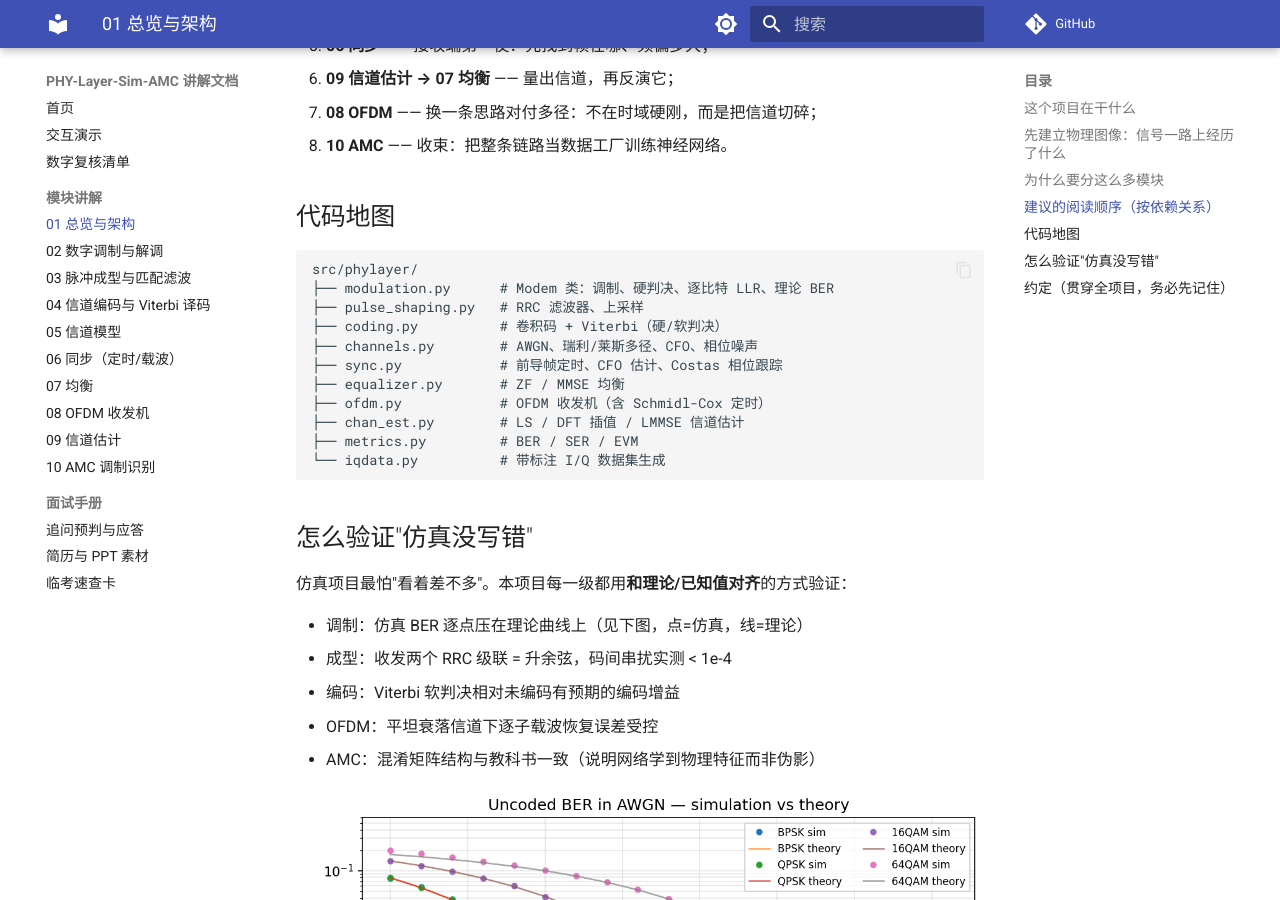
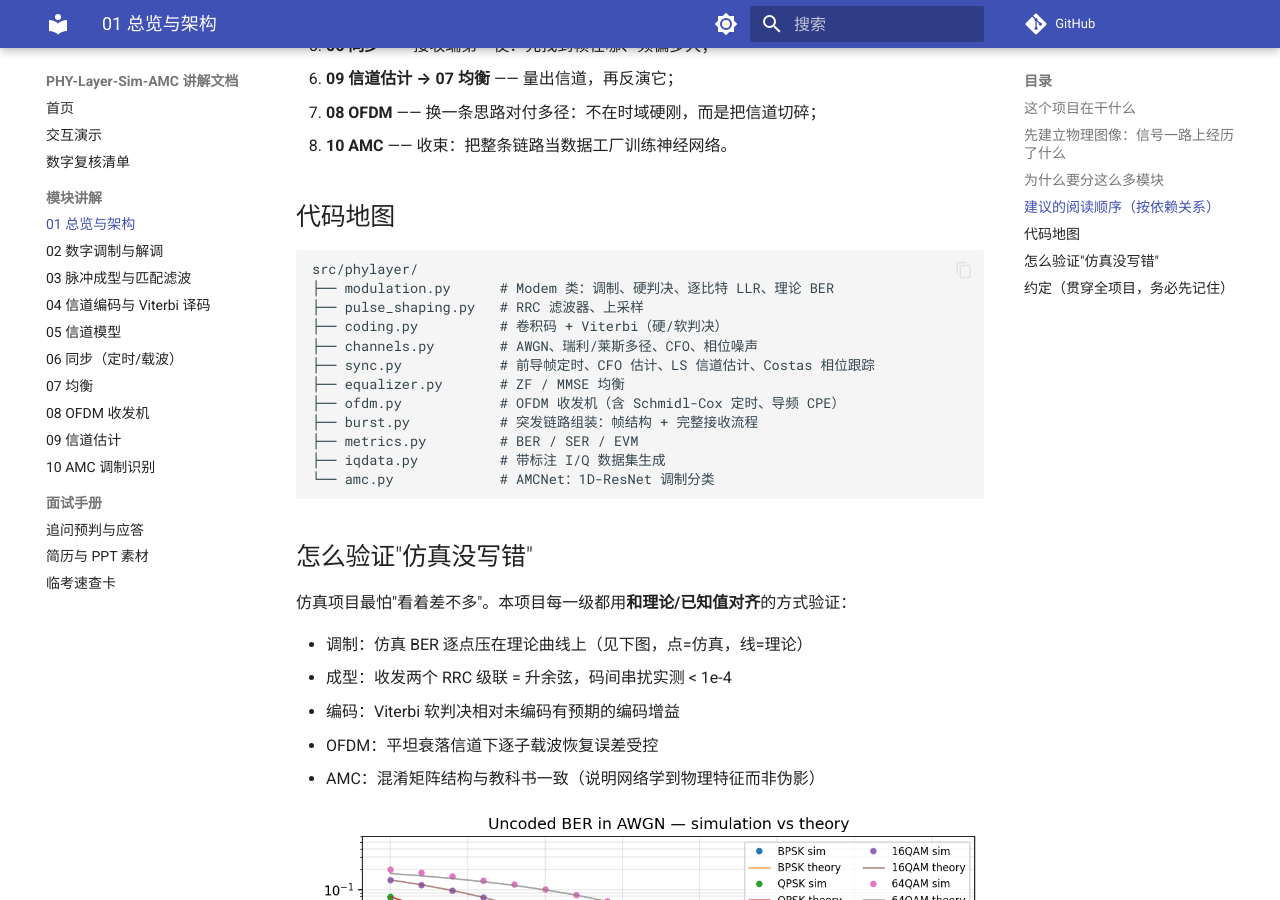
Before and after one commit to YZml1507/phy-layer-sim-amc, an MkDocs documentation site: the page built from docs/modules/01-overview.md, in a window 1280 px wide and 900 px high, scrolled down 1988 px. Built offline with MkDocs 1.6.1 and Material for MkDocs 9.7.7, drawn with Linux system fonts in a browser that asks for light colours; comment, search, counter and statistics services are not loaded.

Commit message:
fix: 审查发现订正——Ricean K=10 精确值 0.07%、07 凹点 −22.9dB、01 代码地图删不存在的 chan_est.py
独立审查 session 复核：05 的 K=10 深衰落概率 0.1%→0.07%（ncx2 CDF 精确算），
测试断言同步收紧到 0.00074±0.0002；07 凹点 −20.3→−22.9dB（rayleigh_taps(9,20)
seed 0 实测 256 点频响）；01 代码地图的 chan_est.py 不存在（LS 在 sync.py），
补全缺失的 burst.py/amc.py；速查卡 5 处口径修正（exp03 双调制、ICI 精确/近似
分注、均衡代价 12~20dB、删去演示页不存在的自然二进制演示声称）。

Co-Authored-By: Devin AI <158243242+devin-ai-integration[bot]@users.noreply.github.com>

````diff
--- a/docs/modules/01-overview.md
+++ b/docs/modules/01-overview.md
@@ -69,12 +69,13 @@ src/phylayer/
 ├── pulse_shaping.py   # RRC 滤波器、上采样
 ├── coding.py          # 卷积码 + Viterbi（硬/软判决）
 ├── channels.py        # AWGN、瑞利/莱斯多径、CFO、相位噪声
-├── sync.py            # 前导帧定时、CFO 估计、Costas 相位跟踪
+├── sync.py            # 前导帧定时、CFO 估计、LS 信道估计、Costas 相位跟踪
 ├── equalizer.py       # ZF / MMSE 均衡
-├── ofdm.py            # OFDM 收发机（含 Schmidl-Cox 定时）
-├── chan_est.py        # LS / DFT 插值 / LMMSE 信道估计
+├── ofdm.py            # OFDM 收发机（含 Schmidl-Cox 定时、导频 CPE）
+├── burst.py           # 突发链路组装：帧结构 + 完整接收流程
 ├── metrics.py         # BER / SER / EVM
-└── iqdata.py          # 带标注 I/Q 数据集生成
+├── iqdata.py          # 带标注 I/Q 数据集生成
+└── amc.py             # AMCNet：1D-ResNet 调制分类
 ```
 
 ## 怎么验证"仿真没写错"
````
Also changed, not shown: docs/interview/cheat-sheet.md (+5 -5 lines), docs/modules/05-channels.md (+1 -1 lines), docs/modules/07-equalization.md (+1 -1 lines), 1 other file.
